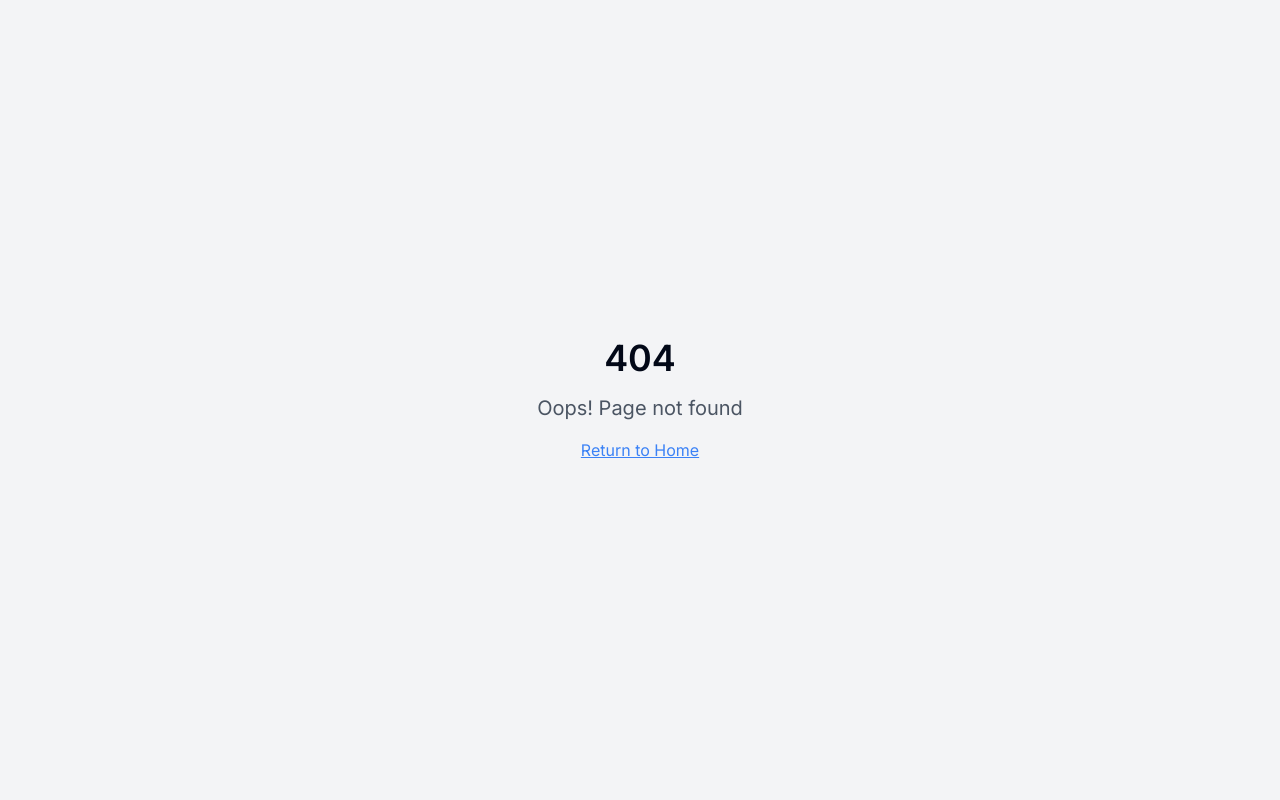
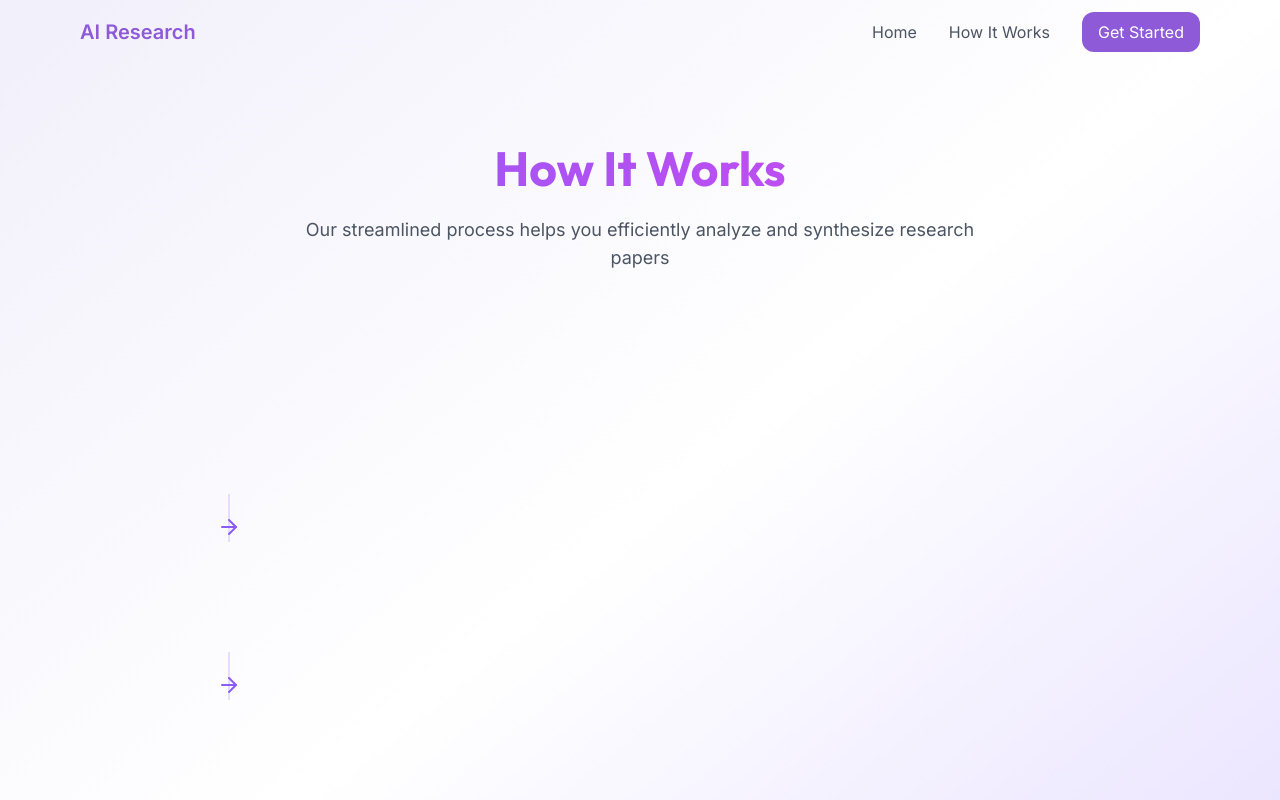
Before and after one commit to viratco/resegoAI_frontend, a React (Vite) app: page /how-it-works in a window 1280 px wide. Before the commit this address had no page. Shown: the top 800 px of the page. Built offline with nearby package versions, Linux system fonts and the light colour scheme.

Commit message:
Add navigation bar and "How it Works" page
Adds a navigation bar to the top of the website and creates a new page explaining the website's process.  This page will include a UI illustrating the four steps: gathering papers, screening papers, extracting data, and generating a report.

```diff
--- a/src/App.tsx
+++ b/src/App.tsx
@@ -1,9 +1,12 @@
+
 import { Toaster } from "@/components/ui/toaster";
 import { Toaster as Sonner } from "@/components/ui/sonner";
 import { TooltipProvider } from "@/components/ui/tooltip";
 import { QueryClient, QueryClientProvider } from "@tanstack/react-query";
 import { BrowserRouter, Routes, Route } from "react-router-dom";
+import Navbar from "./components/Navbar";
 import Index from "./pages/Index";
+import HowItWorks from "./pages/HowItWorks";
 import NotFound from "./pages/NotFound";
 
 const queryClient = new QueryClient();
@@ -14,9 +17,10 @@ const App = () => (
       <Toaster />
       <Sonner />
       <BrowserRouter>
+        <Navbar />
         <Routes>
           <Route path="/" element={<Index />} />
-          {/* ADD ALL CUSTOM ROUTES ABOVE THE CATCH-ALL "*" ROUTE */}
+          <Route path="/how-it-works" element={<HowItWorks />} />
           <Route path="*" element={<NotFound />} />
         </Routes>
       </BrowserRouter>
--- /dev/null
+++ b/src/components/Navbar.tsx
@@ -0,0 +1,51 @@
+
+import { useState, useEffect } from "react";
+import { Link } from "react-router-dom";
+import { Menu } from "lucide-react";
+
+const Navbar = () => {
+  const [isScrolled, setIsScrolled] = useState(false);
+
+  useEffect(() => {
+    const handleScroll = () => {
+      setIsScrolled(window.scrollY > 20);
+    };
+
+    window.addEventListener("scroll", handleScroll);
+    return () => window.removeEventListener("scroll", handleScroll);
+  }, []);
+
+  return (
+    <nav
+      className={`fixed top-0 left-0 right-0 z-50 transition-all duration-300 ${
+        isScrolled ? "bg-white/80 backdrop-blur-sm shadow-sm" : "bg-transparent"
+      }`}
+    >
+      <div className="container max-w-6xl mx-auto px-4">
+        <div className="flex items-center justify-between h-16">
+          <Link to="/" className="text-xl font-bold text-primary">
+            AI Research
+          </Link>
+
+          <div className="hidden md:flex items-center gap-8">
+            <Link to="/" className="text-gray-600 hover:text-primary transition-colors">
+              Home
+            </Link>
+            <Link to="/how-it-works" className="text-gray-600 hover:text-primary transition-colors">
+              How It Works
+            </Link>
+            <button className="px-4 py-2 rounded-lg bg-primary text-white hover:bg-primary/90 transition-colors">
+              Get Started
+            </button>
+          </div>
+
+          <button className="md:hidden p-2">
+            <Menu className="w-6 h-6 text-gray-600" />
+          </button>
+        </div>
+      </div>
+    </nav>
+  );
+};
+
+export default Navbar;
--- /dev/null
+++ b/src/pages/HowItWorks.tsx
@@ -0,0 +1,72 @@
+
+import { ArrowRight, FileSearch, Filter, FileText, FileOutput } from "lucide-react";
+
+const HowItWorks = () => {
+  const steps = [
+    {
+      icon: FileSearch,
+      title: "Gather Papers",
+      description: "Find relevant studies from multiple databases and sources",
+    },
+    {
+      icon: Filter,
+      title: "Screen Papers",
+      description: "Filter studies based on inclusion criteria",
+    },
+    {
+      icon: FileText,
+      title: "Extract Data",
+      description: "Capture key metrics and findings from up to 10 papers",
+    },
+    {
+      icon: FileOutput,
+      title: "Generate Report",
+      description: "Summarize insights into a cohesive document",
+    },
+  ];
+
+  return (
+    <div className="min-h-screen pt-16 bg-gradient-to-br from-[#F1F0FB] via-white to-[#E5DEFF]">
+      <div className="container max-w-6xl mx-auto px-4 py-20">
+        <div className="text-center mb-16">
+          <h1 className="font-heading text-4xl md:text-5xl font-bold mb-6 bg-clip-text text-transparent bg-gradient-to-r from-[#8B5CF6] to-[#D946EF]">
+            How It Works
+          </h1>
+          <p className="text-lg text-gray-600 max-w-2xl mx-auto">
+            Our streamlined process helps you efficiently analyze and synthesize research papers
+          </p>
+        </div>
+
+        <div className="max-w-4xl mx-auto">
+          {steps.map((step, index) => (
+            <div key={step.title} className="relative">
+              <div className="flex items-center gap-8 mb-12">
+                <div className="animate-on-scroll opacity-0" data-animation="fade-in-left">
+                  <div className="w-20 h-20 rounded-2xl bg-white shadow-lg flex items-center justify-center border border-[#E5DEFF]">
+                    <step.icon className="w-10 h-10 text-[#8B5CF6]" />
+                  </div>
+                </div>
+                <div className="flex-1 animate-on-scroll opacity-0" data-animation="fade-in-right">
+                  <div className="bg-white p-6 rounded-xl shadow-lg border border-[#E5DEFF]">
+                    <h3 className="font-heading text-xl font-semibold mb-2 text-gray-900">
+                      {index + 1}. {step.title}
+                    </h3>
+                    <p className="text-gray-600">{step.description}</p>
+                  </div>
+                </div>
+              </div>
+              {index < steps.length - 1 && (
+                <div className="absolute left-10 ml-[-4px] h-12 flex items-center justify-center">
+                  <div className="h-full w-0.5 bg-[#E5DEFF]" />
+                  <ArrowRight className="absolute bottom-0 text-[#8B5CF6] animate-bounce" />
+                </div>
+              )}
+            </div>
+          ))}
+        </div>
+      </div>
+    </div>
+  );
+};
+
+export default HowItWorks;
--- a/src/pages/Index.tsx
+++ b/src/pages/Index.tsx
@@ -1,6 +1,6 @@
-
 import { Brain, ChartLine, Database, Layers, Network, ArrowRight, Sparkles, Users } from "lucide-react";
 import { useEffect, useRef, useState } from "react";
+import { Link } from "react-router-dom";
 
 const Index = () => {
   const observerRef = useRef<IntersectionObserver | null>(null);
@@ -80,9 +80,12 @@ const Index = () => {
                 Start Exploring
                 <ArrowRight className="w-4 h-4 group-hover:translate-x-1 transition-transform" />
               </button>
-              <button className="px-8 py-3 rounded-lg border border-[#8B5CF6]/20 text-[#8B5CF6] hover:bg-[#8B5CF6]/5 transition-all duration-300">
+              <Link
+                to="/how-it-works"
+                className="px-8 py-3 rounded-lg border border-[#8B5CF6]/20 text-[#8B5CF6] hover:bg-[#8B5CF6]/5 transition-all duration-300"
+              >
                 How It Works
-              </button>
+              </Link>
             </div>
           </div>
         </div>
```
